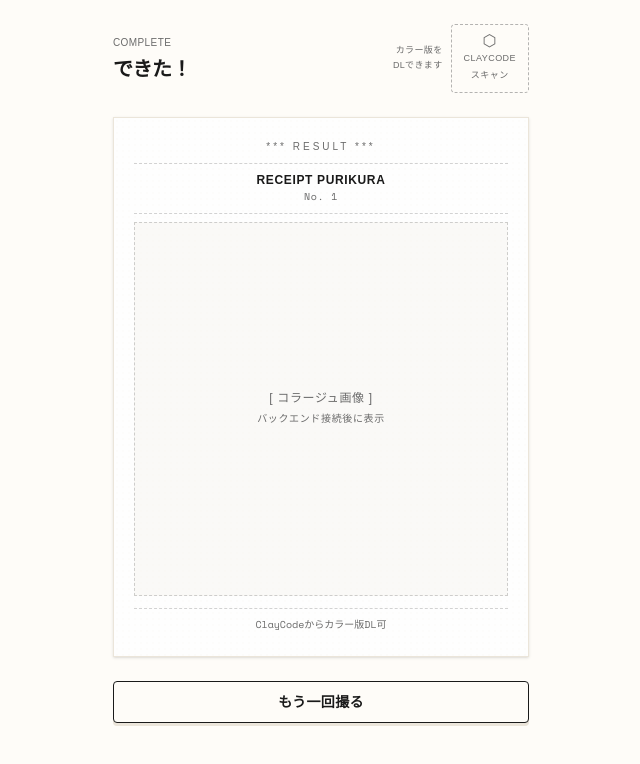
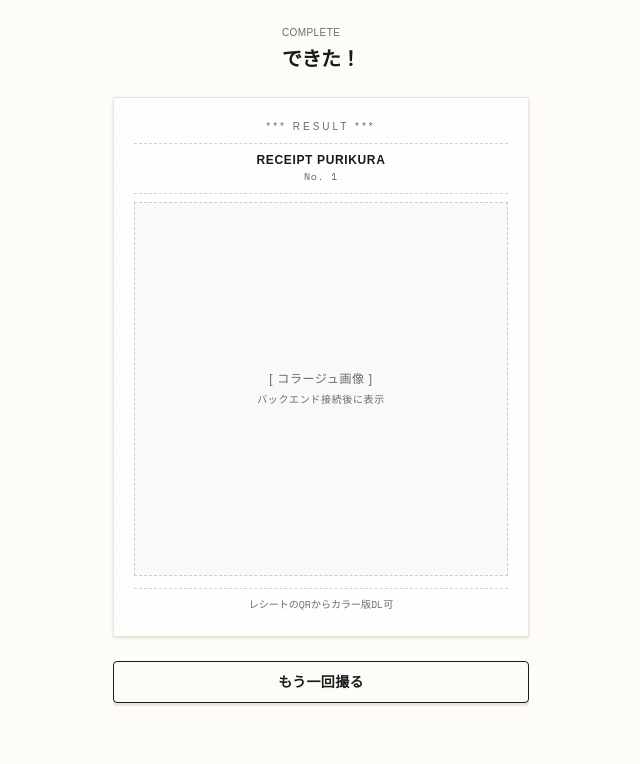
Before and after one commit to kyiku/hackz-megalo-front, a Next.js app: page /result/1 in a window 1280 px wide. Shown: the top 764 px of the page, without its empty margins (319-959 px from the left). Built offline with nearby package versions, Linux system fonts and the light colour scheme; no server answers; a web font is replaced by a local one.

Commit message:
Revert "Merge pull request #124 from kyiku/feat/result-claycode-scan-button"
This reverts commit 8177d7ec3b5d3b60cc3b3997fe00ac161594ab27, reversing
changes made to 0e154f50240b2c360407a17bf72977548e88ee05.

```diff
--- a/src/components/result/result-view.tsx
+++ b/src/components/result/result-view.tsx
@@ -60,25 +60,9 @@ export function ResultView({ sessionId }: ResultViewProps) {
 
   return (
     <PageContainer className="flex flex-col items-center gap-6">
-      <header className="flex w-full items-center justify-between gap-4">
-        <div>
-          <p className="receipt-text text-[10px] tracking-[0.3em] text-ink-light">COMPLETE</p>
-          <h1 className="mt-1 text-xl font-bold tracking-tight">できた！</h1>
-        </div>
-        <div className="flex items-center gap-2">
-          <p className="receipt-text text-right text-[9px] leading-relaxed text-ink-light">
-            カラー版を
-            <br />
-            DLできます
-          </p>
-          <Link href="/scan">
-            <div className="receipt-text flex flex-col items-center gap-0.5 rounded border border-dashed border-ink-light/50 px-3 py-2 text-center text-ink-light transition-colors hover:border-ink hover:text-ink">
-              <span className="text-base leading-none">⬡</span>
-              <span className="text-[9px] tracking-[0.05em]">CLAYCODE</span>
-              <span className="text-[9px] tracking-[0.05em]">スキャン</span>
-            </div>
-          </Link>
-        </div>
+      <header>
+        <p className="receipt-text text-[10px] tracking-[0.3em] text-ink-light">COMPLETE</p>
+        <h1 className="mt-1 text-xl font-bold tracking-tight">できた！</h1>
       </header>
 
       <ReceiptFrame className="w-full overflow-hidden px-5 py-5">
@@ -138,7 +122,7 @@ export function ResultView({ sessionId }: ResultViewProps) {
           <p className="font-mono text-[10px] text-ink-light">
             {downloadCode
               ? 'ClayCodeまたはQRからカラー版DL可'
-              : 'ClayCodeからカラー版DL可'}
+              : 'レシートのQRからカラー版DL可'}
           </p>
         </div>
       </ReceiptFrame>
```
